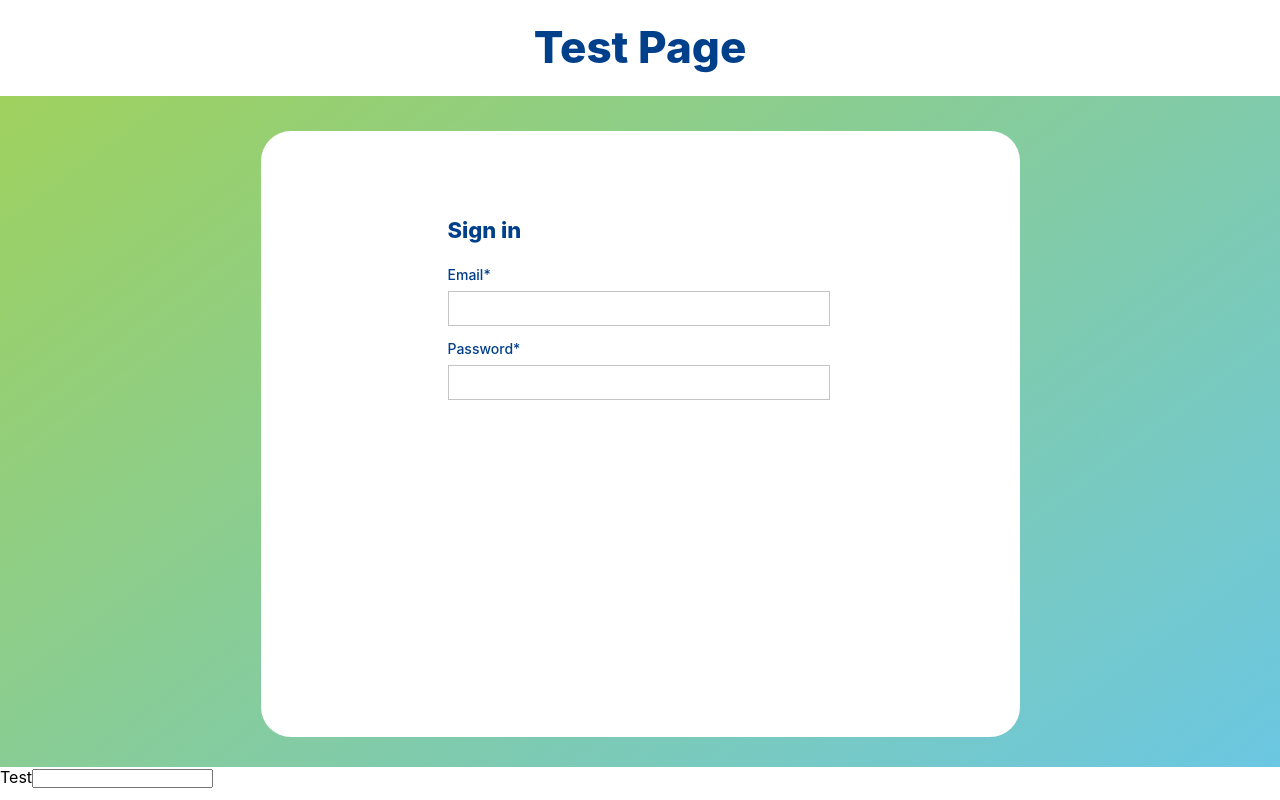
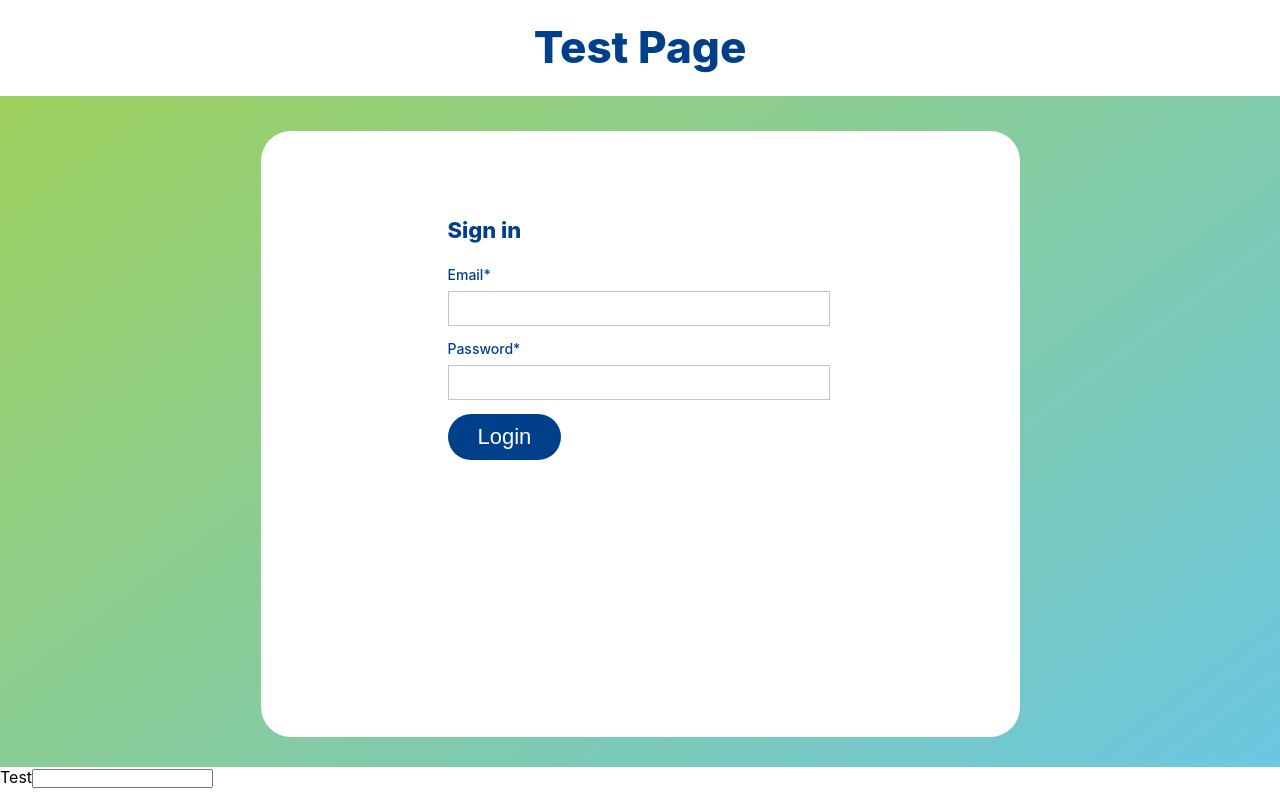
Before and after one commit to Ashokkumar-21/React-Test3, a React (Create React App) app in the folder client/: page / in a window 1280 px wide. Built offline with nearby package versions, Linux system fonts and the light colour scheme.

Commit message:
[Btn Add]

```diff
--- /dev/null
+++ b/client/src/components/LoginBtn.tsx
@@ -0,0 +1,16 @@
+import React from "react";
+import './styles/LoginBtn.css'
+
+interface LoginBtnProps {
+    type: 'submit' | 'reset'
+    value?:string;
+    addclass?:string;
+}
+
+export const LoginBtn: React.FC<LoginBtnProps> = ({type,value,addclass}) => {
+  return (
+    <div>
+        <button className={`login-btn ${addclass}`} type={type} value={value}>Login</button>
+    </div>
+  );
+};
--- /dev/null
+++ b/client/src/components/styles/LoginBtn.css
@@ -0,0 +1,20 @@
+.login-btn{
+    border: none;
+    display:inline-block;
+    color: white;
+    padding: 10px 30px 10px 30px;
+    cursor: pointer;
+    text-decoration: none;
+    font-size: 22px;
+    background-color: #00408A;
+    border-radius: 50px;
+    text-align: center;
+}
+
+.green{
+    background-color: green;
+}
+
+.crimson{
+    background-color: crimson;
+}
--- a/client/src/pages/HomePage.tsx
+++ b/client/src/pages/HomePage.tsx
@@ -1,5 +1,6 @@
 import React from "react";
 import { InputText } from "../components/InputText";
+import { LoginBtn } from "../components/LoginBtn";
 interface HomePageProps {}
 
 export const HomePage: React.FC<HomePageProps> = () => {
@@ -19,6 +20,7 @@ export const HomePage: React.FC<HomePageProps> = () => {
           <InputText type='password' id="text2" label="Password*" />
           </div>
           </form>
+          <LoginBtn type='submit' value='string' addclass="none"/>
         </div>
       </div>
       <form>
```
